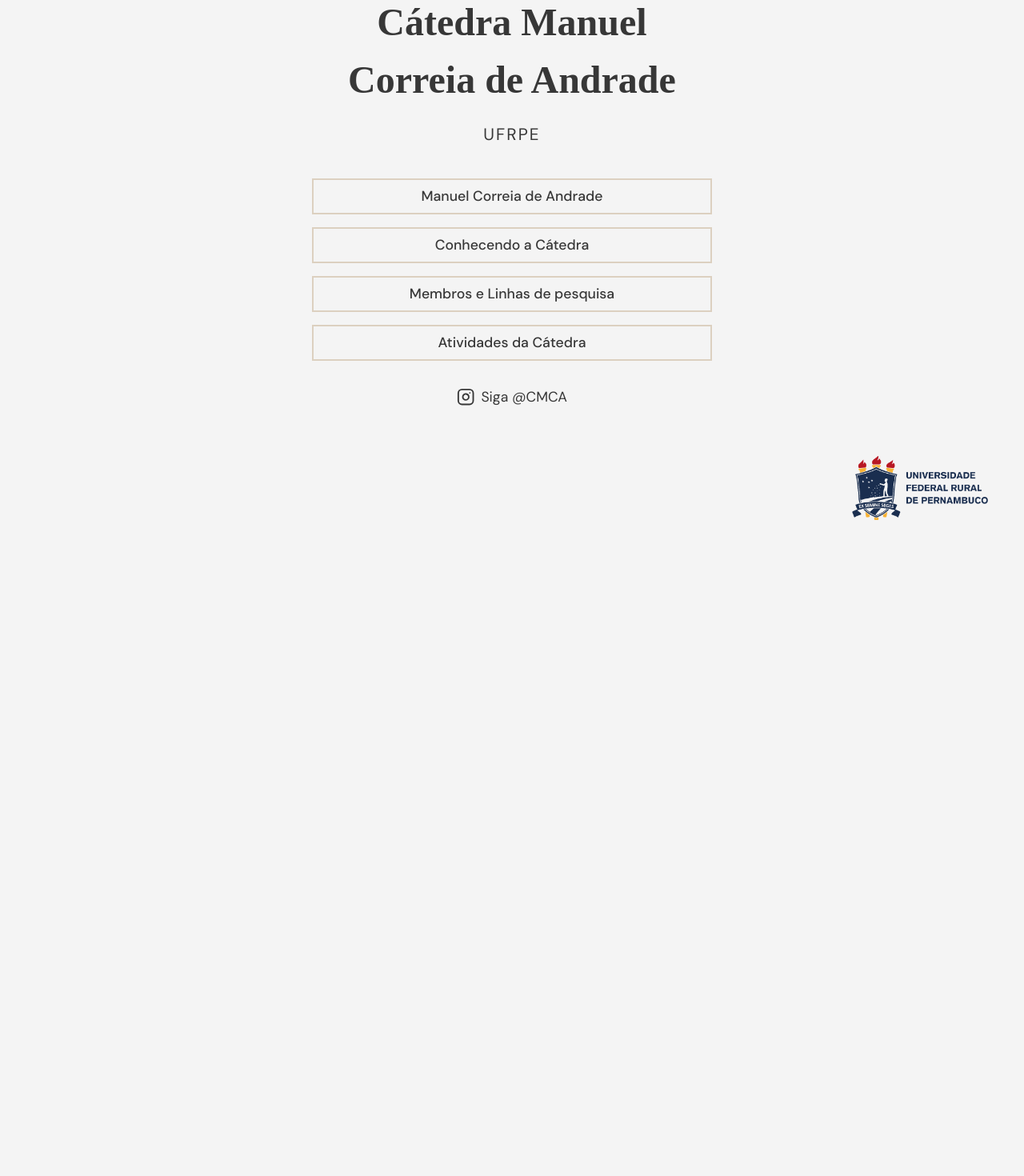
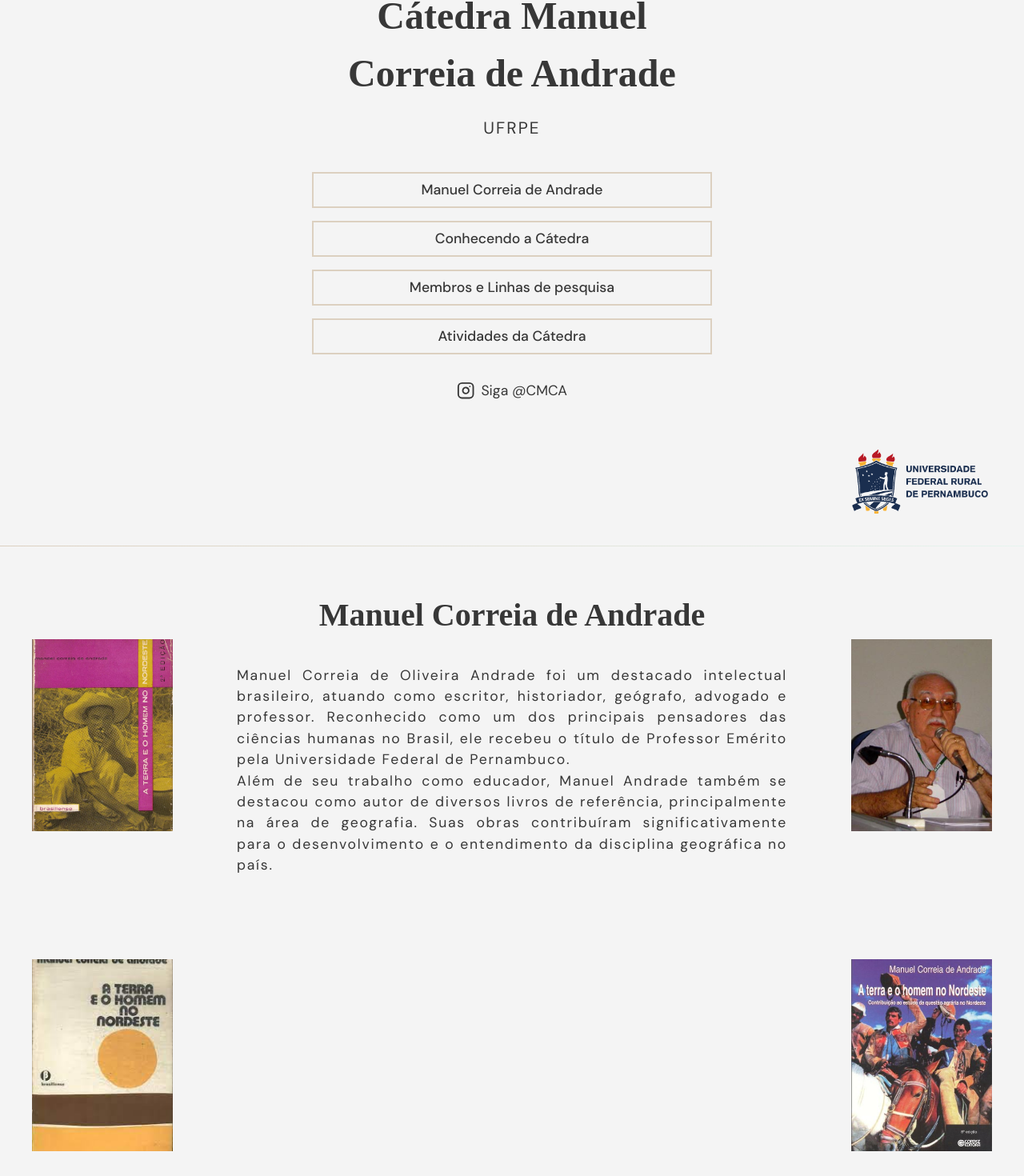
Before and after one commit to Tutuezin/catedra-manuel-andrade-lp, a React (Vite) app: page / in a window 1280 px wide. Shown: the part 392-1862 px from the top of the page at 80% size. Before the commit the page ends 1042 px from the top, so only its background shows below. Built offline with nearby package versions, Linux system fonts and the light colour scheme; a web font is replaced by a local one.

Commit message:
feat: create about me

```diff
--- a/src/components/Button.tsx
+++ b/src/components/Button.tsx
@@ -1,11 +1,12 @@
 interface Props {
   title: string;
+  id: string;
 }
 
-export default function Button({ title }: Props) {
+export default function Button({ title, id }: Props) {
   return (
     <button className="mb-4 w-[500px] h-[45px] border-2 border-silk bg-paper text-charcoal text-[1.1rem] font-dmsans font-medium transition duration-300 hover:text-white hover:border-paper hover:bg-silk ">
-      {title}
+      <a href={`${id}`}> {title}</a>
     </button>
   );
 }
--- /dev/null
+++ b/src/pages/About/index.tsx
@@ -0,0 +1,40 @@
+interface Props {
+  id: string;
+}
+
+export default function About({ id }: Props) {
+  return (
+    <div>
+      <div className="flex flex-col items-center  mt-14 text-[rem] ">
+        <h1
+          id={`${id}`}
+          className="font-castoro min-w-[500px] max-w-[800px] text-center text-[2.5rem] text-charcoal font-bold"
+        >
+          Manuel Correia de Andrade
+        </h1>
+      </div>
+      <article className="flex place-content-evenly gap-20 px-10">
+        <section className="flex flex-col gap-40">
+          <div className="bg-livro1 min-w-[11rem] min-h-[15rem] bg-center bg-no-repeat bg-cover"></div>
+          <div className="bg-livro3 min-w-[11rem] min-h-[15rem] bg-center bg-no-repeat bg-cover"></div>
+        </section>
+        <p className=" mt-8 min-w-[200px] max-w-[800px] font-dmsans font-normal tracking-widest text-[1.1rem] text-charcoal text-justify">
+          Manuel Correia de Oliveira Andrade foi um destacado intelectual
+          brasileiro, atuando como escritor, historiador, geógrafo, advogado e
+          professor. Reconhecido como um dos principais pensadores das ciências
+          humanas no Brasil, ele recebeu o título de Professor Emérito pela
+          Universidade Federal de Pernambuco. <br /> Além de seu trabalho como
+          educador, Manuel Andrade também se destacou como autor de diversos
+          livros de referência, principalmente na área de geografia. Suas obras
+          contribuíram significativamente para o desenvolvimento e o
+          entendimento da disciplina geográfica no país.
+        </p>
+
+        <section className="flex flex-col gap-40">
+          <div className="bg-manuelcorreia2 min-w-[11rem] min-h-[15rem] bg-center bg-no-repeat bg-cover"></div>
+          <div className="bg-livro2 min-w-[11rem] min-h-[15rem] bg-center bg-no-repeat bg-cover"></div>
+        </section>
+      </article>
+    </div>
+  );
+}
--- a/src/pages/Home/index.tsx
+++ b/src/pages/Home/index.tsx
@@ -2,12 +2,13 @@
 import Footer from "../../components/Footer";
 import Header from "../../components/Header";
 import { FiInstagram } from "react-icons/fi";
+import About from "../About";
 
 export default function Home() {
   return (
     <main className="w-full">
       <Header />
-      <div className="flex flex-col items-center  mt-14 text-[rem] ">
+      <div className="flex flex-col items-center  mt-12 text-[rem] ">
         <h1 className="font-castoro min-w-[500px] max-w-[800px] text-center text-[3rem] text-charcoal font-bold">
           Cátedra Manuel <br /> Correia de Andrade
         </h1>
@@ -16,10 +17,10 @@
         </h2>
       </div>
       <div className="flex flex-col items-center">
-        <Button title={"Manuel Correia de Andrade"} />
-        <Button title={"Conhecendo a Cátedra"} />
-        <Button title={"Membros e Linhas de pesquisa"} />
-        <Button title={"Atividades da Cátedra"} />
+        <Button id={"#about"} title={"Manuel Correia de Andrade"} />
+        <Button id={"#about"} title={"Conhecendo a Cátedra"} />
+        <Button id={"#about"} title={"Membros e Linhas de pesquisa"} />
+        <Button id={"#about"} title={"Atividades da Cátedra"} />
       </div>
       <div className="flex items-center justify-center gap-2 mt-4">
         <FiInstagram className="text-[1.4rem] text-charcoal" />
@@ -33,6 +34,9 @@
         </a>
       </div>
       <Footer />
+      <div className="divider-1 my-10"></div>
+      <About id={"about"} />
+      <div className="divider-2 my-10"></div>
     </main>
   );
 }
```
